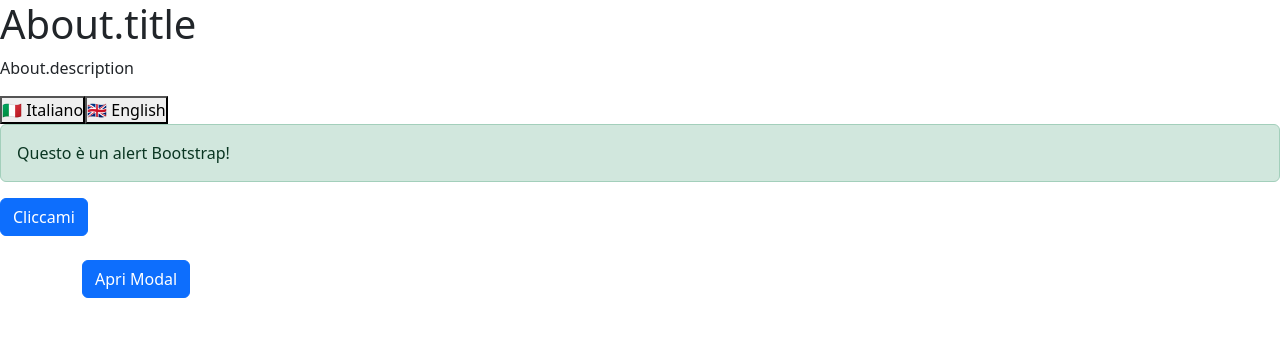
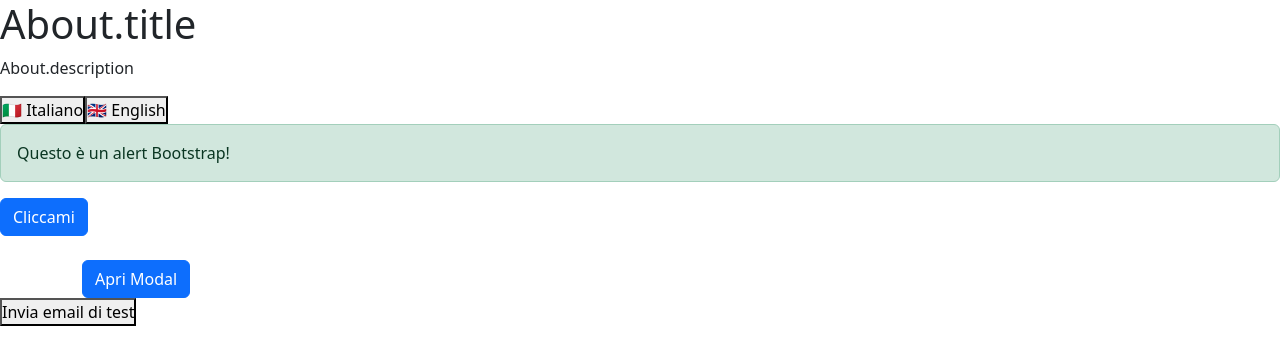
Before and after one commit to MaxxiC/bleen-site, a Next.js app: page /about in a window 1280 px wide. Shown: the top 364 px of the page. Built offline with nearby package versions, Linux system fonts and the light colour scheme; no server answers.

Commit message:
exemple API for send email that work

```diff
--- a/app/about/page.tsx
+++ b/app/about/page.tsx
@@ -4,9 +4,47 @@ import { useTranslations } from 'next-intl';
 import { LanguageSwitcher } from "@/components/LanguageSwitcher";
 import { Button, Alert } from "react-bootstrap";
 import FadeModalExample from "@/components/FadeModalExample";
+import { useState } from 'react';
 
 export default function AboutPage() {
   const t = useTranslations('About');
+
+  const [loading, setLoading] = useState(false);
+  const [result, setResult] = useState<string | null>(null);
+
+  async function handleClick() {
+    setLoading(true);
+    setResult(null);
+
+    try {
+      const res = await fetch("/api/send-email", {
+        method: "POST",
+        headers: {
+          "Content-Type": "application/json",
+        },
+        body: JSON.stringify({
+          to: "andmassic@gmail.com",
+          subject: "Test invio email",
+          message: "Questo è un test dall'interfaccia",
+        }),
+      });
+
+      const data = await res.json();
+
+      if (res.ok && data.ok !== false) {
+        console.log("Email inviata con successo:", data);
+        setResult("✅ Successo");
+      } else {
+        console.error("Errore invio email:", data);
+        setResult("❌ Errore: " + (data.error || "unknown"));
+      }
+    } catch (err) {
+      console.error("Fetch /api/send-email fallita:", err);
+      setResult("❌ Errore di rete");
+    } finally {
+      setLoading(false);
+    }
+  }
 
   return (
     <div>
@@ -16,6 +54,10 @@ export default function AboutPage() {
       <Alert variant="success">Questo è un alert Bootstrap!</Alert>
       <Button variant="primary">Cliccami</Button>
       <FadeModalExample />
+      <button onClick={handleClick} disabled={loading}>
+        {loading ? "Invio in corso…" : "Invia email di test"}
+      </button>
+      {result && <p>Risultato: {result}</p>}
     </div>
   );
 }
--- a/app/api/send-email/route.ts
+++ b/app/api/send-email/route.ts
@@ -3,14 +3,19 @@ import { NextResponse } from "next/server";
 import { transporter } from "@/lib/mailer";
 
 export async function POST(req: Request) {
+  try {
     const body = await req.json();
 
     await transporter.sendMail({
-    from: process.env.SMTP_USER,
+      from: `"Il mio sito" <info@${process.env.SMTP_USER}>`,
       to: body.to,
       subject: body.subject,
       text: body.message,
     });
 
     return NextResponse.json({ ok: true });
+  } catch (err) {
+    console.error("Errore invio email:", err);
+    return NextResponse.json({ ok: false, error: "Errore invio email" }, { status: 500 });
   }
+}
--- a/lib/mailer.ts
+++ b/lib/mailer.ts
@@ -2,9 +2,11 @@
 import nodemailer from "nodemailer";
 
 export const transporter = nodemailer.createTransport({
-  service: "gmail", // o SMTP provider
+  host: process.env.SMTP_HOST,       // mail.tophost.it
+  port: Number(process.env.SMTP_PORT) || 587,
+  secure: false, // false = STARTTLS (porta 587). Se usi 465 -> true
   auth: {
-    user: process.env.SMTP_USER,
-    pass: process.env.SMTP_PASS,
+    user: process.env.SMTP_USER,     // es: info@miodominio.it
+    pass: process.env.SMTP_PASS,     // password della casella
   },
 });
--- a/lib/pinger.ts
+++ b/lib/pinger.ts
@@ -28,7 +28,7 @@ setInterval(async () => {
         if (!res.ok) {
             throw new Error(`Status: ${res.status}`);
         }
-        console.log("--Ping inviato con successo!");
+        //console.log("--Ping inviato con successo!");
     } catch (error: unknown) {
         if (error instanceof Error) {
             console.error("--Errore durante il ping: ", error.message);
```
Lines whose indentation alone changed are shown as unchanged.
